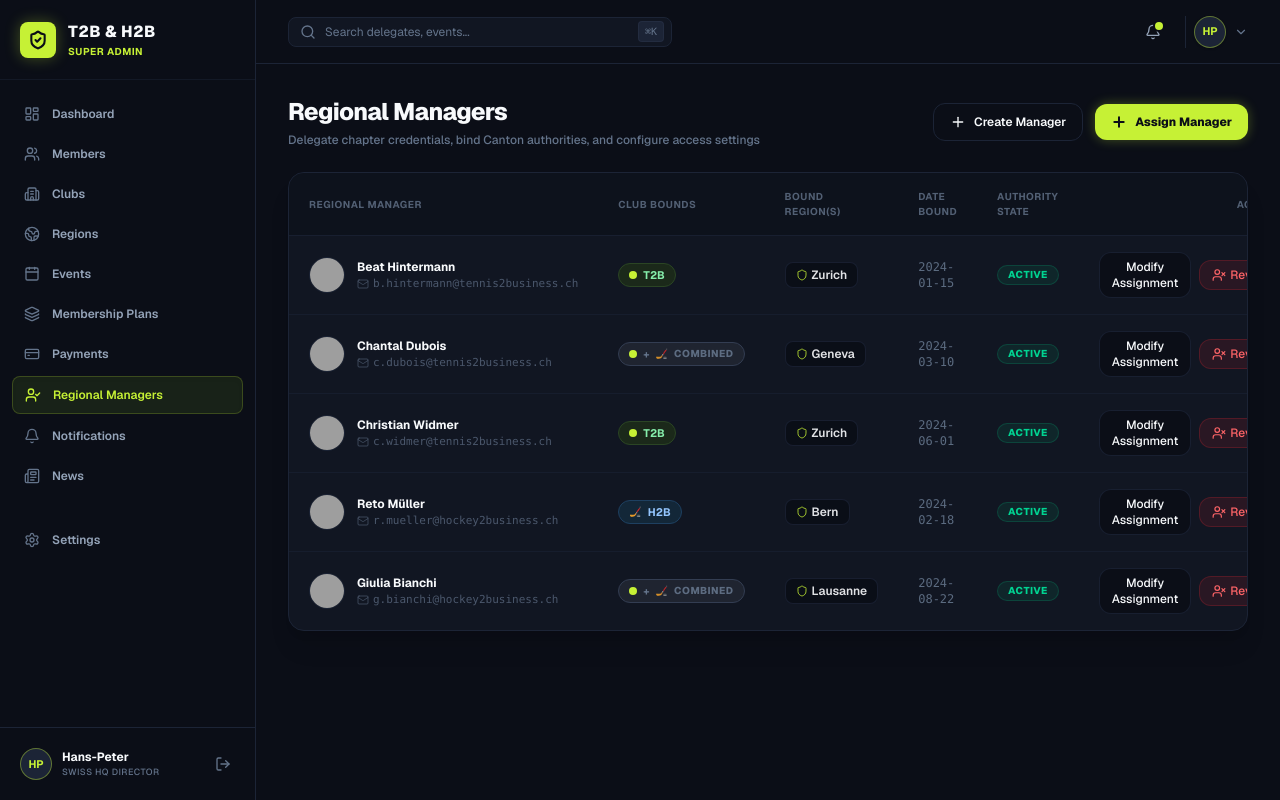
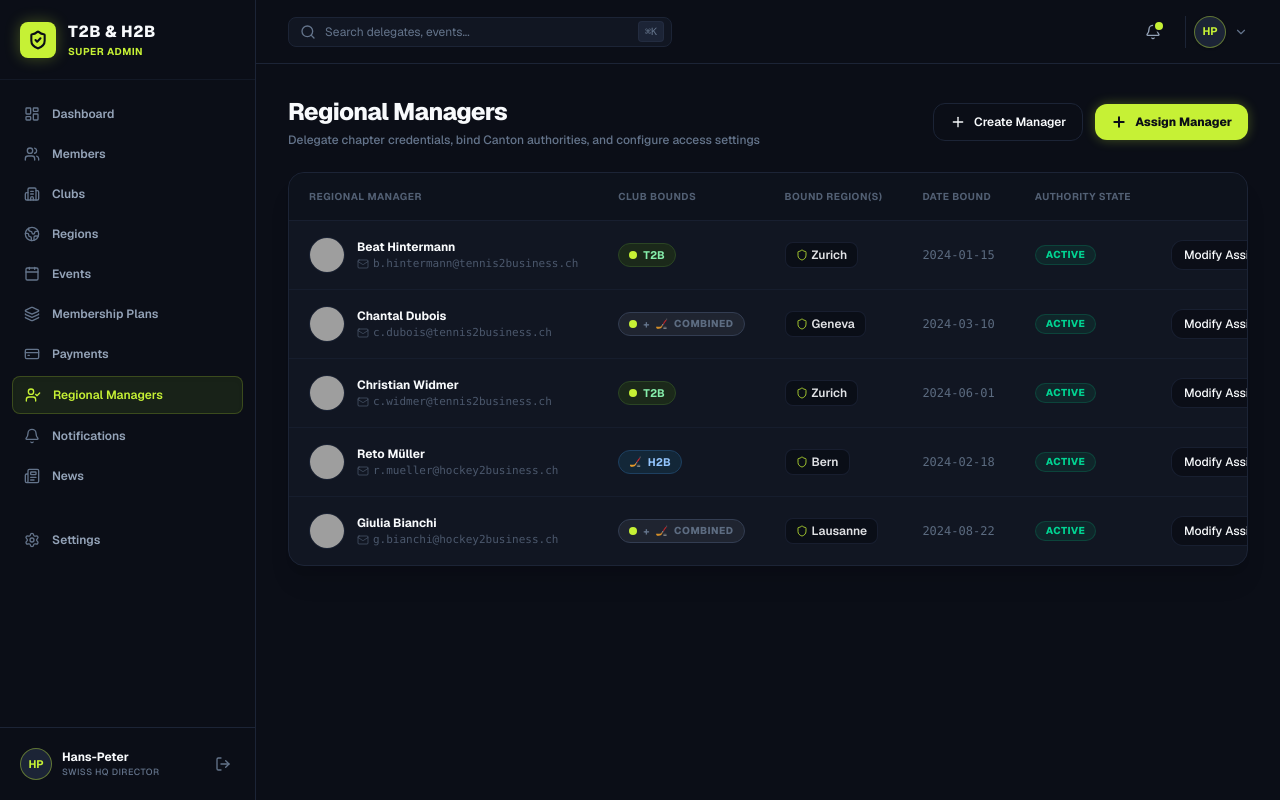
Before and after one commit to murad403/t2b-h2b-admin, a Next.js app: page /regional-managers in a window 1280 px wide. Built offline with nearby package versions, Linux system fonts and the light colour scheme; grey boxes are pictures that could not be loaded.

Commit message:
feat: add RegionalManagersTable component and configure Unsplash image remote patterns

```diff
--- a/next.config.ts
+++ b/next.config.ts
@@ -3,6 +3,14 @@ import type { NextConfig } from "next";
 const nextConfig: NextConfig = {
   /* config options here */
   reactCompiler: true,
+  images: {
+    remotePatterns: [
+      {
+        protocol: "https",
+        hostname: "images.unsplash.com",
+      },
+    ],
+  },
 };
 
 export default nextConfig;
--- a/src/components/regional-managers/RegionalManagersTable.tsx
+++ b/src/components/regional-managers/RegionalManagersTable.tsx
@@ -19,11 +19,11 @@ const RegionalManagersTable: React.FC<RegionalManagersTableProps> = ({ managers,
                 <table className="w-full text-left border-collapse min-w-225">
                     <thead>
                         <tr className="border-b border-card-border/80 text-[10px] uppercase font-bold tracking-wider text-description/80 bg-sidebar/50">
-                            <th className="py-4 px-5">REGIONAL MANAGER</th>
-                            <th className="py-4 px-5">CLUB BOUNDS</th>
-                            <th className="py-4 px-5">BOUND REGION(S)</th>
-                            <th className="py-4 px-5">DATE BOUND</th>
-                            <th className="py-4 px-5">AUTHORITY STATE</th>
+                            <th className="py-4 px-5 whitespace-nowrap">REGIONAL MANAGER</th>
+                            <th className="py-4 px-5 whitespace-nowrap">CLUB BOUNDS</th>
+                            <th className="py-4 px-5 whitespace-nowrap">BOUND REGION(S)</th>
+                            <th className="py-4 px-5 whitespace-nowrap">DATE BOUND</th>
+                            <th className="py-4 px-5 whitespace-nowrap">AUTHORITY STATE</th>
                             <th className="py-4 px-5 text-right">ACTIONS</th>
                         </tr>
                     </thead>
@@ -90,12 +90,12 @@ const RegionalManagersTable: React.FC<RegionalManagersTableProps> = ({ managers,
                                     </td>
 
                                     {/* Date Bound */}
-                                    <td className="py-4 px-5 font-mono text-description/90 text-xs">
+                                    <td className="py-4 px-5 font-mono text-description/90 text-xs whitespace-nowrap">
                                         {manager.dateBound}
                                     </td>
 
                                     {/* Authority State */}
-                                    <td className="py-4 px-5">
+                                    <td className="py-4 px-5 whitespace-nowrap">
                                         {manager.authorityState === "ACTIVE" ? (
                                             <span className="inline-flex items-center px-2.5 py-0.5 rounded-full text-[10px] font-extrabold tracking-wider bg-emerald-500/10 border border-emerald-500/20 text-emerald-400">
                                                 ACTIVE
@@ -117,7 +117,7 @@ const RegionalManagersTable: React.FC<RegionalManagersTableProps> = ({ managers,
                                             <button
                                                 type="button"
                                                 onClick={() => onModify(manager)}
-                                                className="px-3 py-1.5 rounded-xl bg-sidebar hover:bg-card-border border border-card-border/80 text-title text-xs font-medium transition-colors cursor-pointer"
+                                                className="px-3 py-1.5 rounded-xl bg-sidebar hover:bg-card-border border border-card-border/80 text-title text-xs font-medium transition-colors cursor-pointer whitespace-nowrap"
                                             >
                                                 Modify Assignment
                                             </button>
```
